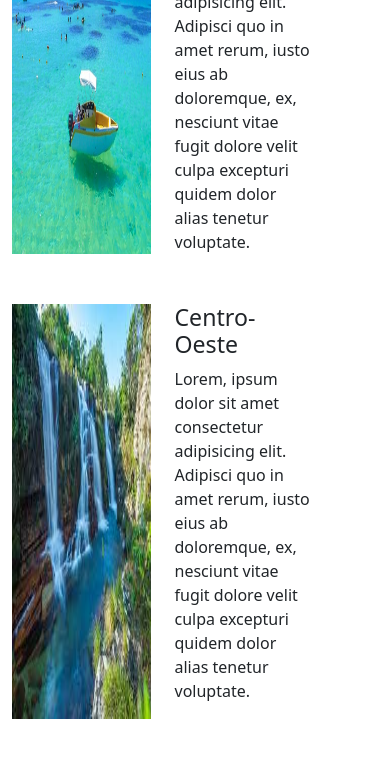
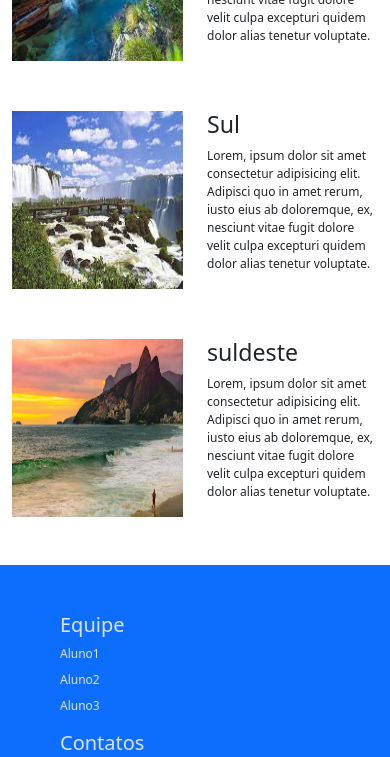
Before and after one commit to MariUaquim/projeto-leo, a plain HTML site: page index.html in a window 390 px wide. Shown: the part 690-1447 px from the top of the page. Drawn offline with nearby package versions, Linux system fonts and the light colour scheme.

Commit message:
deixando responsivo
ajustando o tamanho das imagens ao tamanho do dispositivo

```diff
--- a/estilo.css
+++ b/estilo.css
@@ -1,9 +1,35 @@
 body{
     margin: 0px;
 }
+
 .img-med{
-    width: 25%;
+    width: 50%;
 }
+@media(min-width:370px){
+
+    div{
+
+        font-size: 12px;
+    }
+}
+@media (min-width:768px){
+
+    div{
+
+        font-size: 15px;
+    }
+}
+@media (min-width:992px){
+
+    div{
+
+        font-size: 18px;
+    }
+}
+
+
+
+
 .img-peq{
     width: 60px;
 }
@@ -14,6 +40,7 @@ section{
     margin-top: 50px;
 }
 footer{
+    color: rgb(221, 226, 231);
     margin-bottom: -50px;
 }
 .main{
--- a/index.html
+++ b/index.html
@@ -9,19 +9,21 @@
   <meta name="viewport" content="width=device-width, initial-scale=1, shrink-to-fit=no">
   <link rel="icon" href="aviao01.png">
   <!-- Bootstrap CSS v5.2.1 -->
-  <link rel="stylesheet" href="estilo.css">
   <link href="https://cdn.jsdelivr.net/npm/bootstrap@5.2.1/dist/css/bootstrap.min.css" rel="stylesheet"
     integrity="sha384-iYQeCzEYFbKjA/T2uDLTpkwGzCiq6soy8tYaI1GyVh/UjpbCx/TYkiZhlZB6+fzT" crossorigin="anonymous">
-
+<!-- Bootstrap icon -->
+  <link rel="stylesheet" href="https://cdn.jsdelivr.net/npm/bootstrap-icons@1.11.0/font/bootstrap-icons.css">
+  <!-- Meu css -->
+  <link rel="stylesheet" href="estilo.css">
 </head>
 
 <body>
 
-  <nav class="navbar bg-primary navbar-dark navbar-expand-lg px-4 fixed-top">
-    <a class="navbar-brand" href="#" >
-      <img src="aviao01.png" class="img-peq img-fluid" >
+  <nav class="navbar bg-primary navbar-dark navbar-expand-lg px-2 py-4 fixed-top">
+    <a class="navbar-brand" href="#">
+      <img src="aviao01.png" class="img-peq img-fluid">
     </a>
-    <button class="navbar-toggler">
+    <button class="navbar-toggler" data-bs-target="#meuMenu" data-bs-toggle="collapse">
       <span class="navbar-toggler-icon"></span>
     </button>
     <div id="meuMenu" class="navbar-collapse collapse">
@@ -35,12 +37,12 @@
     </div>
   </nav>
 
-  <div class="container main" >
+  <div class="container main">
 
     <section id="Norte">
       <div class="row">
-        <img src="norte01.jpg" class="img-med col-5 img-fluid">
-        <div class="col-5">
+        <img src="norte01.jpg" class="img-med col-6 img-fluid">
+        <div class="col-6">
           <h3>Norte</h3>
           Lorem, ipsum dolor sit amet consectetur adipisicing elit. Adipisci quo in amet rerum, iusto eius ab
           doloremque, ex, nesciunt vitae fugit dolore velit culpa excepturi quidem dolor alias tenetur voluptate.
@@ -50,8 +52,8 @@
     <section id="Nordeste">
 
       <div class="row">
-        <img src="nordeste01.jpg" class="img-med col-5 img-fluid">
-        <div class="col-5">
+        <img src="nordeste01.jpg" class="img-med col-6 img-fluid">
+        <div class="col-6">
           <h3>Nordeste</h3>
           Lorem, ipsum dolor sit amet consectetur adipisicing elit. Adipisci quo in amet rerum, iusto eius ab
           doloremque, ex, nesciunt vitae fugit dolore velit culpa excepturi quidem dolor alias tenetur voluptate.
@@ -63,12 +65,12 @@
     <section id="Centro-oeste">
 
       <div class="row">
-        <img src="centro-oeste.jpg" class="img-med col-5 img-fluid">
-        <div class="col-5">
+        <img src="centro-oeste.jpg" class="img-med col-6 img-fluid">
+        <div class="col-6">
           <h3>Centro-Oeste</h3>
           <p>Lorem, ipsum dolor sit amet consectetur adipisicing elit. Adipisci quo in amet rerum, iusto eius ab
             doloremque, ex, nesciunt vitae fugit dolore velit culpa excepturi quidem dolor alias tenetur voluptate.
-        </p>
+          </p>
 
         </div>
       </div>
@@ -76,8 +78,8 @@
     <section id="Sul">
 
       <div class="row">
-        <img src="sul01.jpg" class="img-med col-5 img-fluid">
-        <div class="col-5">
+        <img src="sul01.jpg" class="img-med col-6 img-fluid">
+        <div class="col-6">
           <h3>Sul</h3>
           <p>Lorem, ipsum dolor sit amet consectetur adipisicing elit. Adipisci quo in amet rerum, iusto eius ab
             doloremque, ex, nesciunt vitae fugit dolore velit culpa excepturi quidem dolor alias tenetur voluptate.</p>
@@ -90,8 +92,8 @@
     <section id="Suldeste">
 
       <div class="row">
-        <img src="sudeste01.jpg" class="img-med col-5 img-fluid">
-        <div class="col-5">
+        <img src="sudeste01.jpg" class="img-med col-6 img-fluid">
+        <div class="col-6">
           <h3>suldeste</h3>
           <p>Lorem, ipsum dolor sit amet consectetur adipisicing elit. Adipisci quo in amet rerum, iusto eius ab
             doloremque, ex, nesciunt vitae fugit dolore velit culpa excepturi quidem dolor alias tenetur voluptate.</p>
@@ -102,19 +104,23 @@
 
   </div>
 
-  <footer class="bg-primary text-white mt-5 p-5">
-    <div class="container">
-      <div class="mb-3">
-        <img src="aviao01.png" class="img-mini">
+  <footer class="bg-primary mt-5 p-5">
+    <div class="row container-fluid">
+      <div class="col-12 col-md-4">
+        <h5>Equipe</h5>
+        <ul class="list-unstyled">
+          <li class="mb-2">Aluno1</li>
+          <li class="mb-2">Aluno2</li>
+          <li class="mb-2">Aluno3</li>
+        </ul>
       </div>
-      <ul style="list-style: none;">
-        <li>
-          <h5>Equipe</h5>
-        </li>
-        <li>Aluno1</li>
-        <li>Aluno2</li>
-        <li>Aluno3</li>
-      </ul>
+      <div class="col-12 col-md-4">
+        <h5>Contatos</h5>
+        <p><i class="bi bi-whatsapp mx-1"></i>(11)9999-9999</p>
+        <p><i class="bi bi-envelope-at mx-1"></i>1234@gmail.com</p>
+
+      </div>
+
     </div>
   </footer>
 
```
